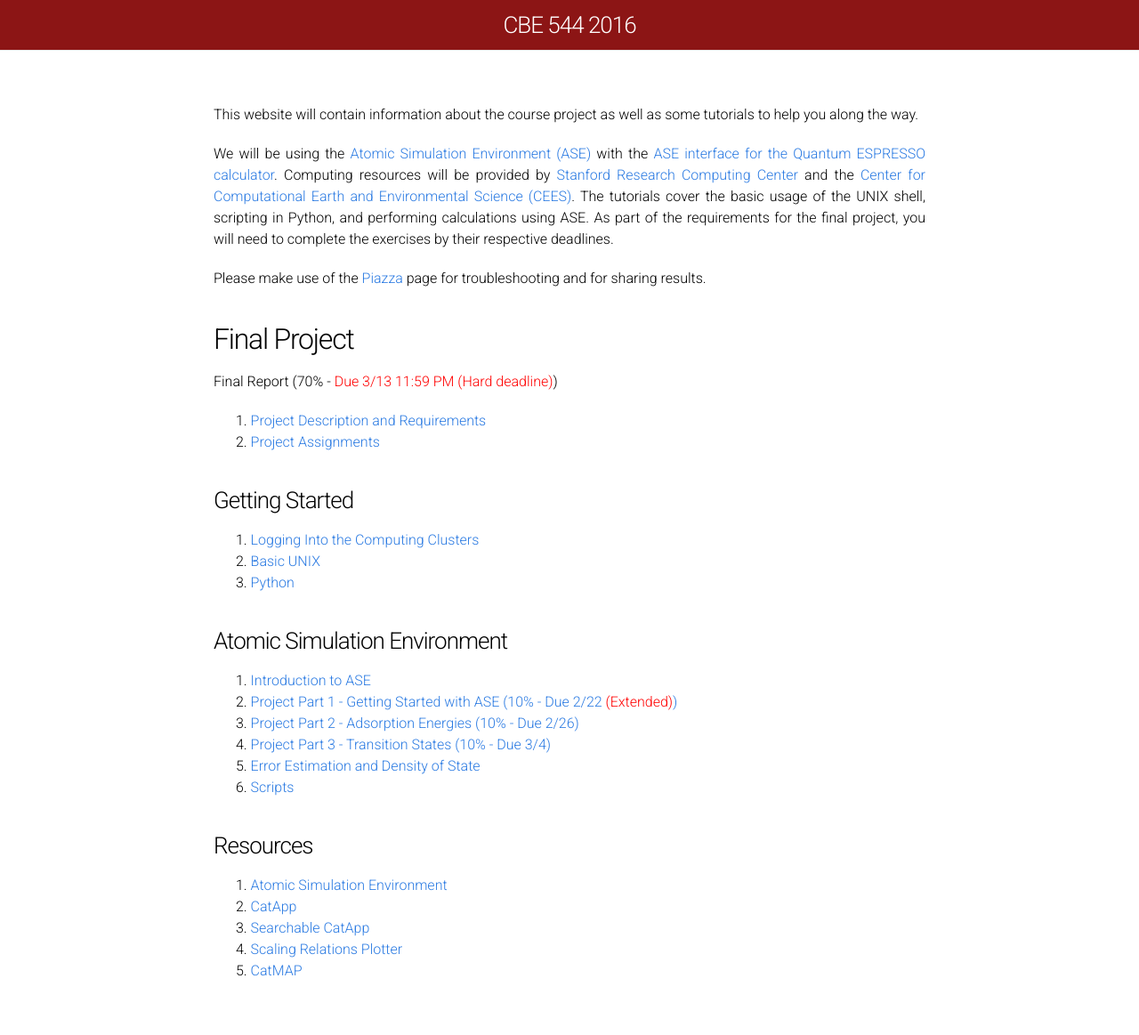
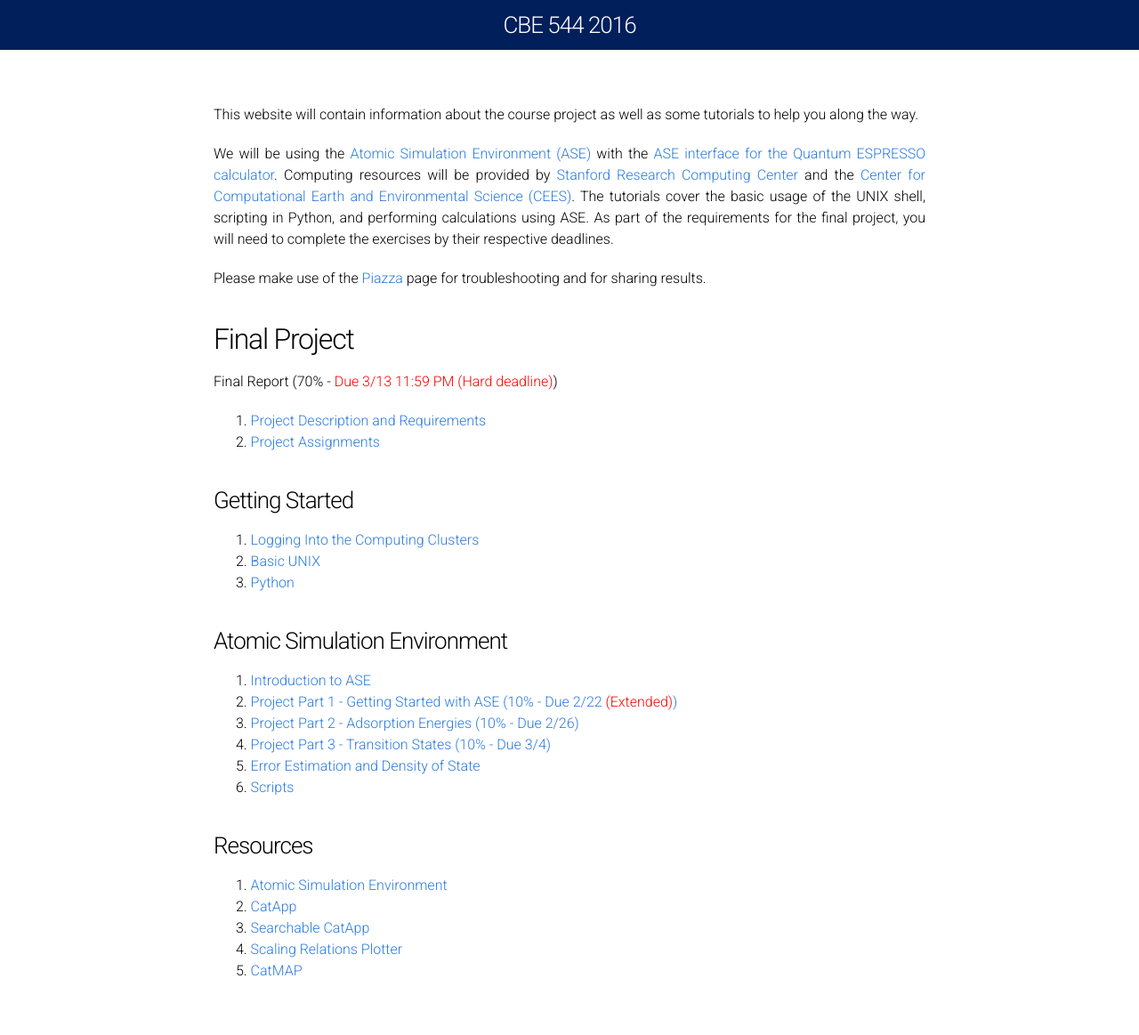
Before and after one commit to vojale/CBE544-2018.github.io, a Jekyll site: the page built from Index.md, in a window 1280 px wide. Shown: the whole page at 89% size. Built offline with Jekyll 4.4.1, drawn with Linux system fonts in a browser that asks for light colours.

Commit message:
color change

```diff
--- a/css/main.css
+++ b/css/main.css
@@ -43,7 +43,7 @@ a:visited { color: #205caa; }
 
 .module-header {
   font-size: 24px;
-  color: #8C1515;
+  color: #011F5B;
   margin-top: 20px;
   margin-bottom: 5px;
 }
@@ -126,7 +126,7 @@ a:visited { color: #205caa; }
 .site-header {
   border-bottom: 1px solid #e8e8e8;
   min-height: 56px;
-  background-color: #8C1515;
+  background-color: #011F5B;
 }
 
 .site-title,
```
